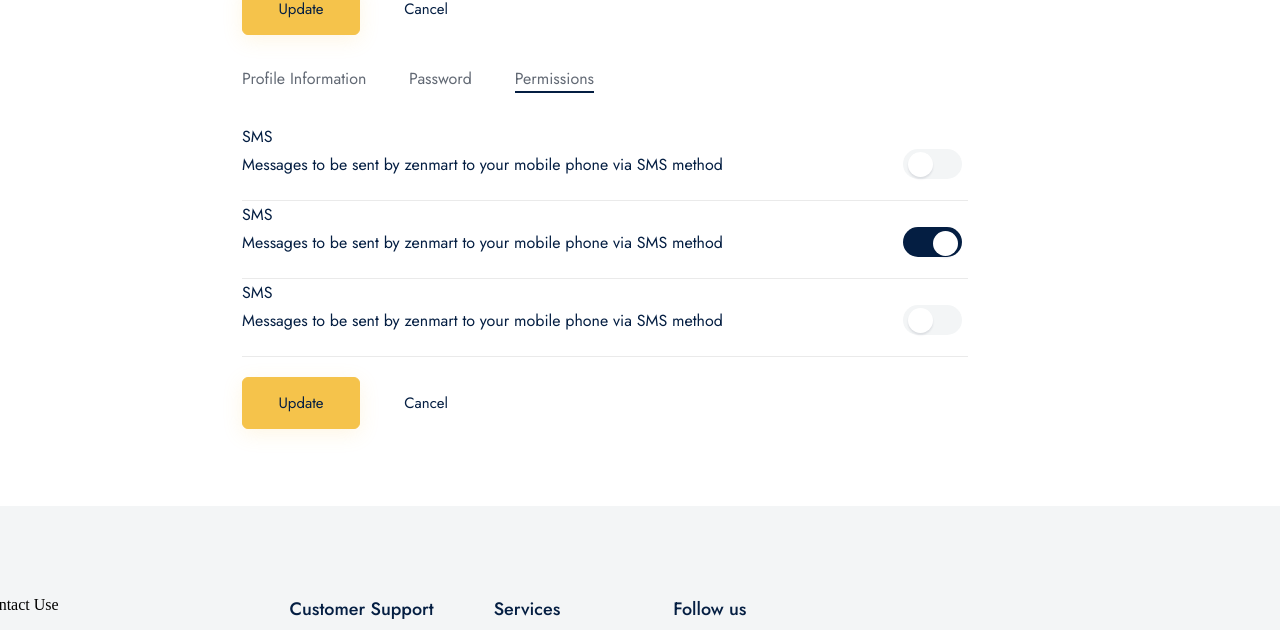
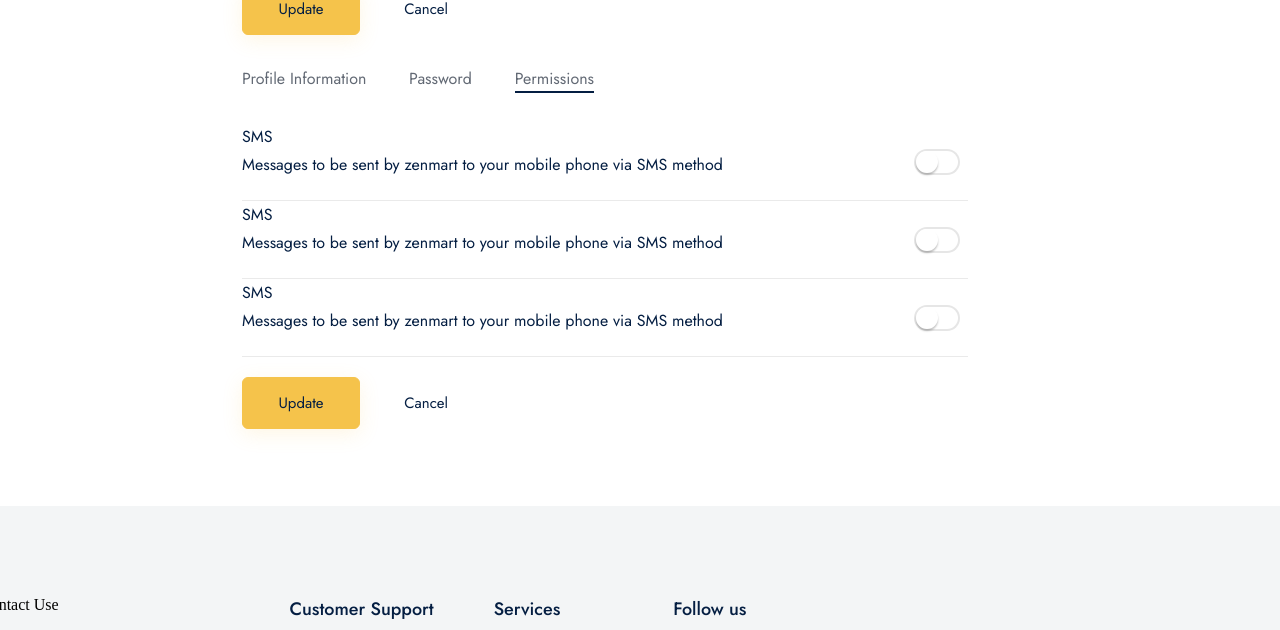
Before and after one commit to Nazirjon0125/ZENMART, a plain HTML site: page mypage/mypage.html in a window 1280 px wide. Shown: the part 1117-1747 px from the top of the page. Drawn offline with Linux system fonts and the light colour scheme.

Commit message:
fix: completed my page frame

```diff
--- a/mypage/mypage.html
+++ b/mypage/mypage.html
@@ -264,27 +264,36 @@
                   <p>SMS</p>
                   <span>Messages to be sent by zenmart to your mobile phone via SMS method</span>
                 </div>
-                <div class="permission_bottom_box">
-                  <div></div>
-                </div>
+                <label class="form-switch">
+                  <input type="checkbox">
+                  <i></i>
+                </label>
               </div>
               <div class="permision_info_boxes">
                 <div class="permission_info_box">
                   <p>SMS</p>
                   <span>Messages to be sent by zenmart to your mobile phone via SMS method</span>
                 </div>
-                <div class="permission_bottom_box active_box">
+                <label class="form-switch">
+                  <input type="checkbox">
+                  <i></i>
+                </label>
+                <!-- <div class="permission_bottom_box active_box">
                   <div class="active"></div>
-                </div>
+                </div> -->
               </div>
               <div class="permision_info_boxes">
                 <div class="permission_info_box">
                   <p>SMS</p>
                   <span>Messages to be sent by zenmart to your mobile phone via SMS method</span>
                 </div>
-                <div class="permission_bottom_box">
+                <label class="form-switch">
+                  <input type="checkbox">
+                  <i></i>
+                </label>
+                <!-- <div class="permission_bottom_box">
                   <div></div>
-                </div>
+                </div> -->
               </div>
             </div>
 
--- a/public/css/mypage.css
+++ b/public/css/mypage.css
@@ -355,58 +355,65 @@
   line-height: 28px;
 }
 
-.my_page_frame .permission_bottom_box {
-  position: relative;
-  width: 59px;
-  height: 30px;
-
-  margin: 26px 6px 21px 0;
-
-  border-radius: 30px;
-  background: rgb(243, 245, 246);
-}
-
-.my_page_frame .permission_bottom_box div {
-  position: absolute;
-  width: 25.39px;
-  height: 25px;
-  left: 8%;
-  right: 55%;
-  top: 10%;
-  bottom: 12%;
-
-  border-radius: 200px;
-
-  box-shadow: 0px 2px 2px 0px rgba(17, 33, 55, 0.1);
-  background: rgb(255, 255, 255);
-}
-
-.my_page_frame .active_box {
-  position: relative;
-  width: 59px;
-  height: 30px;
-
+/* switch */
+.form-switch {
   display: flex;
   flex-direction: row;
   justify-content: flex-end;
   align-items: center;
-
-  margin: 26px 6px 21px 0;
-
-  border-radius: 30px;
-  background: rgb(4, 30, 66);
+  cursor: pointer;
+  -webkit-tap-highlight-color: transparent;
 }
-
-.my_page_frame .active_box .active {
+.form-switch i {
+  position: relative;
+  display: inline-block;
+  margin-right: 0.5rem;
+  width: 46px;
+  height: 26px;
+  background-color: #e6e6e6;
+  border-radius: 23px;
+  vertical-align: text-bottom;
+  transition: all 0.3s linear;
+}
+.form-switch i::before {
+  content: "";
   position: absolute;
-  width: 25.39px;
-  height: 25px;
-  left: 50.67%;
-  right: 13.33%;
-  top: 13%;
-  bottom: 10%;
-
-  border-radius: 200px;
-
-  background: rgb(255, 255, 255);
+  left: 0;
+  width: 42px;
+  height: 22px;
+  background-color: #fff;
+  border-radius: 11px;
+  transform: translate3d(2px, 2px, 0) scale3d(1, 1, 1);
+  transition: all 0.25s linear;
 }
+.form-switch i::after {
+  content: "";
+  position: absolute;
+  left: 0;
+  width: 22px;
+  height: 22px;
+  background-color: #fff;
+  border-radius: 11px;
+  box-shadow: 0 2px 2px rgba(0, 0, 0, 0.24);
+  transform: translate3d(2px, 2px, 0);
+  transition: all 0.2s ease-in-out;
+}
+.form-switch:active i::after {
+  width: 28px;
+  transform: translate3d(2px, 2px, 0);
+}
+.form-switch:active input:checked + i::after {
+  transform: translate3d(16px, 2px, 0);
+}
+.form-switch input {
+  display: none;
+}
+.form-switch input:checked + i {
+  background-color: #4bd763;
+}
+.form-switch input:checked + i::before {
+  transform: translate3d(18px, 2px, 0) scale3d(0, 0, 0);
+}
+.form-switch input:checked + i::after {
+  transform: translate3d(22px, 2px, 0);
+}
```
Also changed, not shown: public/images/about/1.png (added), public/images/about/2.png (added), public/images/about/3.png (added), public/images/about/4.png (added), public/images/about/Group 18.png (added), public/images/about/Group 19.png (added), public/images/about/Group 20.png (added), public/images/about/Group 21.png (added), public/images/about/Group 22.png (added), public/images/about/Group 23.png (added), public/images/about/credit-card 1.png (added), public/images/about/headphones 1.png (added), public/images/about/shield 1.svg (added), 4 other files.
